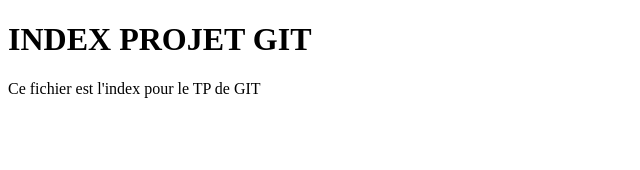
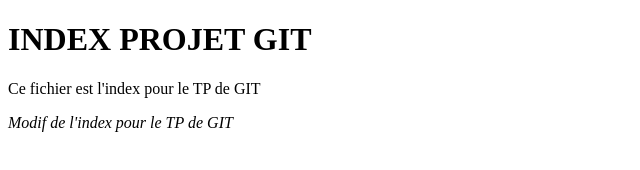
Before and after one commit to agbovi5/TP20250127, a plain HTML site: page index.html in a window 1280 px wide. Shown: the whole page, without its empty margins (0-640 px from the left). Drawn offline with Linux system fonts and the light colour scheme.

Commit message:
Modif des fichiers

```diff
--- a/index.html
+++ b/index.html
@@ -22,6 +22,8 @@
 
     <p>Ce fichier est l'index pour le TP de GIT</p>
 
+    <i>Modif de l'index pour le TP de GIT</i>
+
 </body>
 
 
```
Also changed, not shown: gittest.html (+1 -0 lines).
